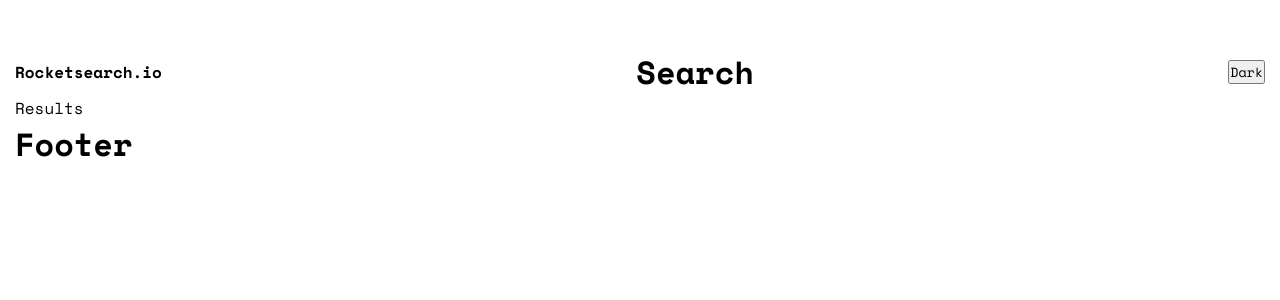
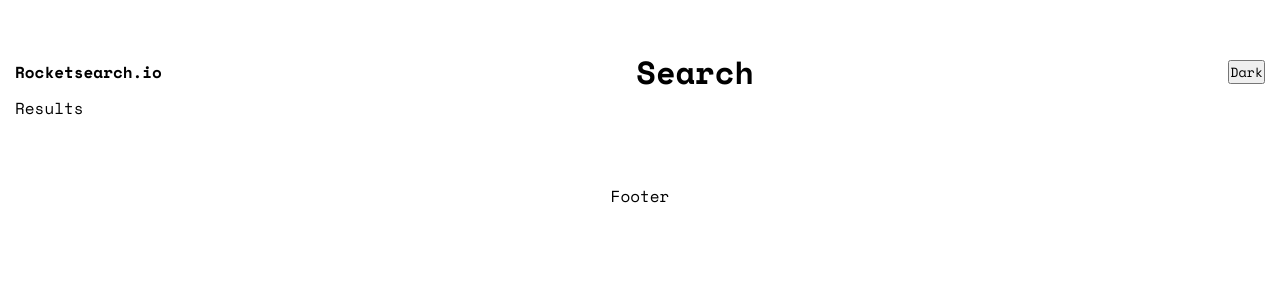
Before and after one commit to akshatsabavat/Rocketsearch.io, a React (Create React App) app: page /search in a window 1280 px wide. Shown: the top 300 px of the page. Built offline with nearby package versions, Linux system fonts and the light colour scheme.

Commit message:
feat(Home --Footer) - Component basic JSX and Scss added

```diff
--- a/src/components/Footer/Footer.js
+++ b/src/components/Footer/Footer.js
@@ -1,9 +1,10 @@
 import React from "react";
+import "../Footer/Footer.scss";
 
 export default function Footer() {
   return (
-    <div>
-      <h1>Footer</h1>
+    <div className="FooterComponent">
+      <p>Footer</p>
     </div>
   );
 }
--- a/src/components/Footer/Footer.scss
+++ b/src/components/Footer/Footer.scss
@@ -0,0 +1,4 @@
+.FooterComponent {
+  padding: 4rem;
+  text-align: center;
+}
```
